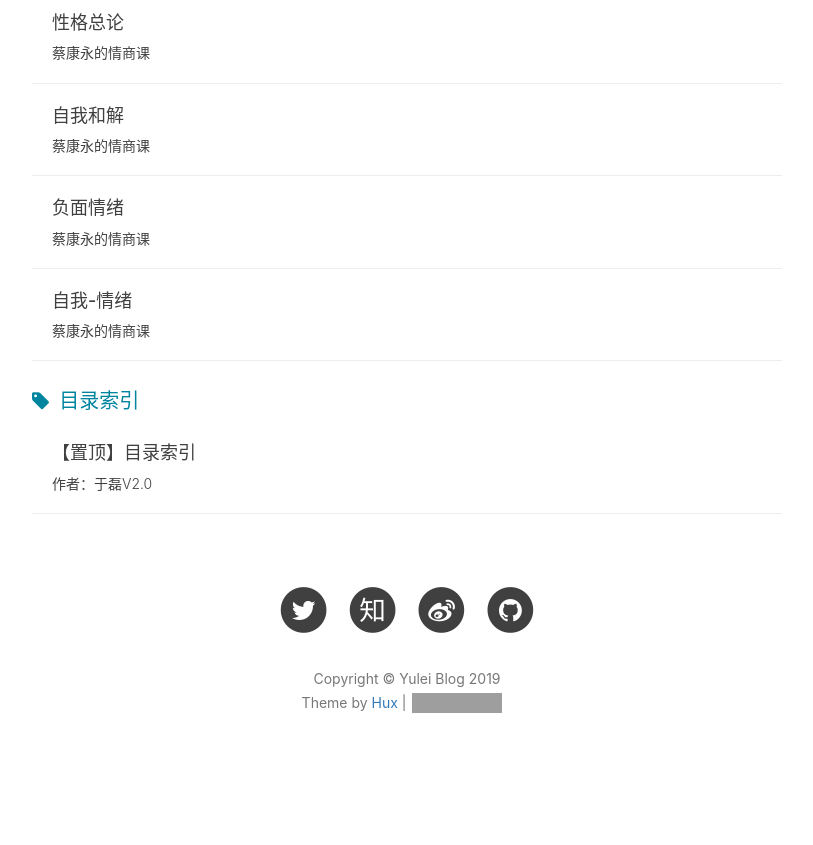
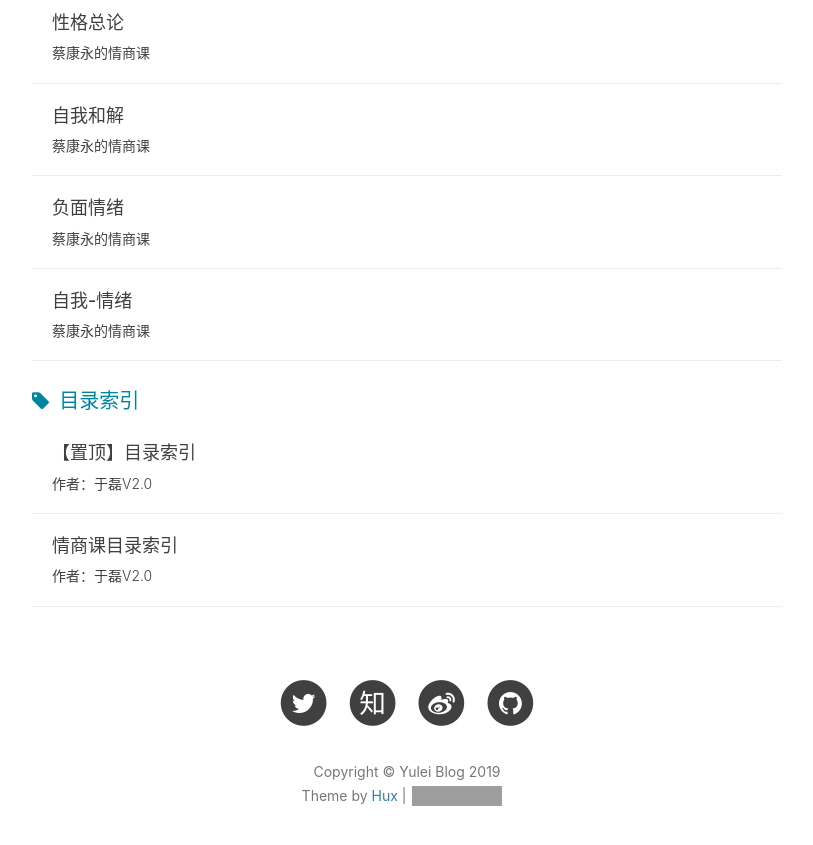
Before and after one commit to yuleizhuai/yuleizhuai.github.io, a Jekyll site: the page built from tags.html, in a window 1280 px wide and 900 px high, scrolled down 27128 px. Shown: the top 845 px of the window, without its empty margins (233-1046 px from the left). Built offline with Jekyll 4.4.1, drawn with Linux system fonts in a browser that asks for light colours; nearby versions of some CDN libraries; comment, search, counter and statistics services are not loaded; before the commit the page ends 27935 px from its top, so only the background shows below that; grey boxes are pictures that could not be loaded.

Commit message:
增加情商课的索引

```diff
--- a/_posts/2018-11-25-index.markdown
+++ b/_posts/2018-11-25-index.markdown
@@ -17,7 +17,7 @@ tags:
 
 | [杰克·康菲尔德, 塔拉·布拉赫《每天正念10分钟，告别心理亚健康》](https://yulei.vip/2018/09/18/mindful/) |
 | ------------------------------------------------------------ |
-| [蔡康永的情商课](https://yulei.vip/2019/02/24/emotion/)      |
+| [蔡康永的情商课](https://yulei.vip/2019/02/24/index/)        |
 | [曲晓音《硅谷产品实战36讲》](https://yulei.vip/2018/09/03/silicon-valley-products/) |
 | [徐飞《技术与商业案例解读》](https://yulei.vip/2018/11/26/Technology_and_business/) |
 | [李运华《从零开始学架构》](https://yulei.vip/2018/12/13/learning_architecture_from_zero/) |
--- /dev/null
+++ b/_posts/EQ/2019-02-24-index.markdown
@@ -0,0 +1,22 @@
+---
+layout:     post
+title:      "情商课目录索引"
+subtitle:   "作者：于磊V2.0"
+date:       2019-02-24 15:10:31
+author:     "于磊"
+header-img: "img/home-bg2.jpg"
+catalog: true
+tags:
+    - 目录索引
+
+---
+
+
+
+### 概览
+
+| [自我-情绪](<https://yulei.vip/2019/02/24/emotion/>)  |
+| ----------------------------------------------------- |
+| [负面情绪](https://yulei.vip/2019/04/05/mood/)        |
+| [自我和解](https://yulei.vip/2019/04/05/reconcile/)   |
+| [性格总论](https://yulei.vip/2019/04/05/personality/) |
```
